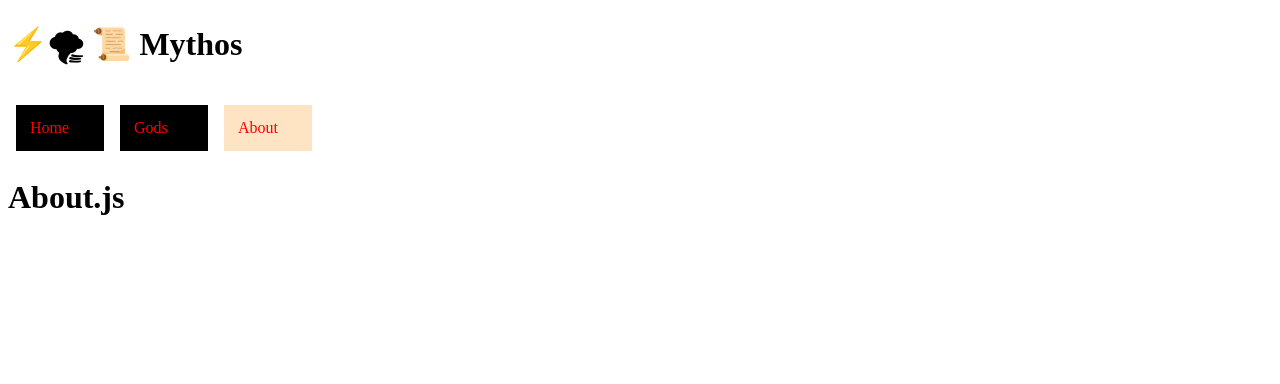
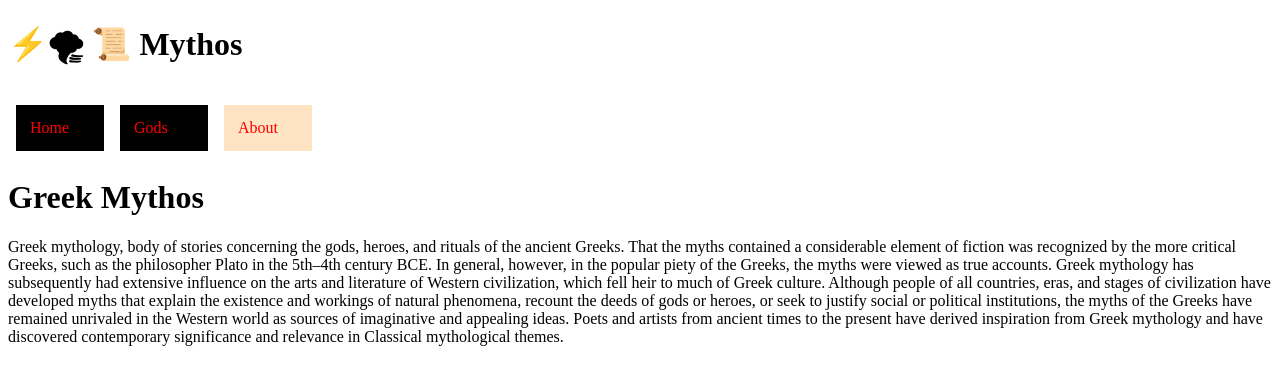
Before and after one commit to mariamnersisyan97/react-project, a React (Create React App) app: page /about in a window 1280 px wide. Shown: the top 384 px of the page. Built offline with nearby package versions, Linux system fonts and the light colour scheme; data requests are answered from the project's data file.

Commit message:
new hooks added

```diff
--- a/src/components/About.js
+++ b/src/components/About.js
@@ -3,7 +3,25 @@ import React from "react";
 function About() {
   return (
     <>
-      <h1>About.js</h1>
+      <h1>Greek Mythos</h1>
+      <p>
+        Greek mythology, body of stories concerning the gods, heroes, and
+        rituals of the ancient Greeks. That the myths contained a considerable
+        element of fiction was recognized by the more critical Greeks, such as
+        the philosopher Plato in the 5th–4th century BCE. In general, however,
+        in the popular piety of the Greeks, the myths were viewed as true
+        accounts. Greek mythology has subsequently had extensive influence on
+        the arts and literature of Western civilization, which fell heir to much
+        of Greek culture. Although people of all countries, eras, and stages of
+        civilization have developed myths that explain the existence and
+        workings of natural phenomena, recount the deeds of gods or heroes, or
+        seek to justify social or political institutions, the myths of the
+        Greeks have remained unrivaled in the Western world as sources of
+        imaginative and appealing ideas. Poets and artists from ancient times to
+        the present have derived inspiration from Greek mythology and have
+        discovered contemporary significance and relevance in Classical
+        mythological themes.
+      </p>
     </>
   );
 }
--- a/src/components/GodCard.js
+++ b/src/components/GodCard.js
@@ -37,16 +37,15 @@ function GodCard({ god, handleDeleteGod }) {
     //   <button onClick={handleDeleteListing}> 🗑️ </button>
     // </li>
     <Card sx={{ maxWidth: 345 }}>
-      <CardMedia component="img" alt={god.name} height="140" image={god.url} />
+      <CardMedia component="img" alt={name} height="140" image={url} />
       <CardContent>
         <Typography gutterBottom variant="h5" component="div">
-          {god.name}
+          {name}
         </Typography>
-        <Typography variant="body2" color="white">
-          Power: {god.power}
-        </Typography>
-        <Typography>Mother: {god.mother}</Typography>
-        <Typography>Father: {god.father}</Typography>
+        <Typography variant="body2">Power: {power}</Typography>
+        <Typography>Mother: {mother}</Typography>
+        <Typography>Father: {father}</Typography>
+        <Typography>Symbol: {symbol}</Typography>
       </CardContent>
       <CardActions>
         <Button variant="contained" onClick={onClickDelete}>
--- a/src/components/GodsPage.js
+++ b/src/components/GodsPage.js
@@ -1,4 +1,4 @@
-import React, { useState, useEffect } from "react";
+import React from "react";
 import GodCard from "./GodCard";
 import Form from "./Form";
 import Search from "./Search";
@@ -32,7 +32,7 @@ function GodsPage({
   return (
     <div>
       <Form gods={gods} setGods={setGods} search={search} />
-      <Search onSearch={handleSearch} />
+      <Search handleSearch={handleSearch} />
       <ul className="cards">{renderGods}</ul>
     </div>
   );
--- a/src/components/Home.js
+++ b/src/components/Home.js
@@ -1,5 +1,4 @@
 import React from "react";
-import GodsPage from "./GodsPage";
 
 function Home() {
   return (
--- a/src/components/Search.js
+++ b/src/components/Search.js
@@ -1,11 +1,18 @@
 import React, { useState } from "react";
 
-function Search({ onSearch }) {
+function Search({ handleSearch, gods, search }) {
   const [input, setInput] = useState("");
   function handleSubmit(e) {
     e.preventDefault();
-    onSearch(input);
+    handleSearch(input);
   }
+  // const filteredGods = gods.filter((god) => {
+  //   return god.name.toLowerCase().includes(search.toLowerCase());
+  // });
+
+  // const newGods = filteredGods.map((godObj) => {
+  //   return <GodCard key={godObj} god={godObj} />;
+  // });
 
   return (
     <form className="searchbar" onSubmit={handleSubmit}>
@@ -16,7 +23,7 @@ function Search({ onSearch }) {
         value={input}
         onChange={(e) => setInput(e.target.value)}
       />
-      <button type="submit">🔍</button>
+      <button type="submit">Find God🔍</button>
     </form>
   );
 }
```
Also changed, not shown: src/components/App.js (+0 -11 lines).
